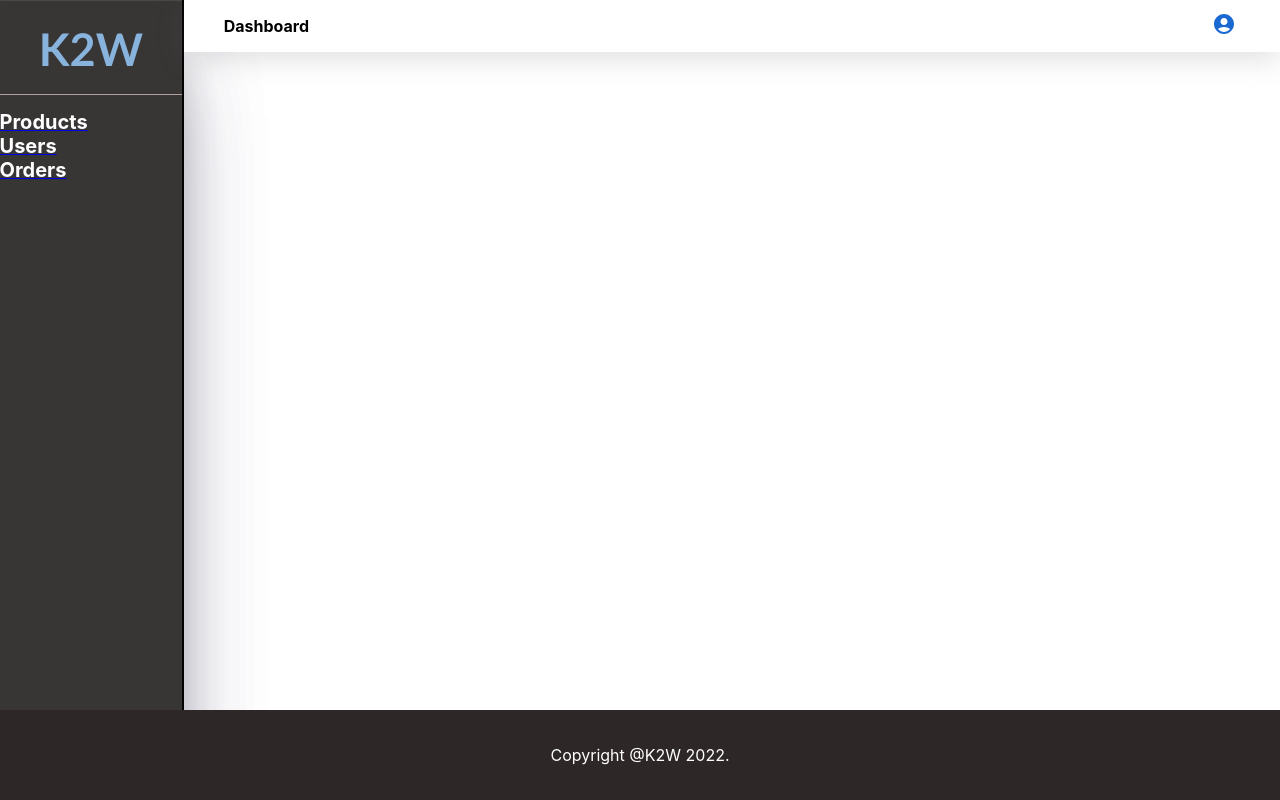
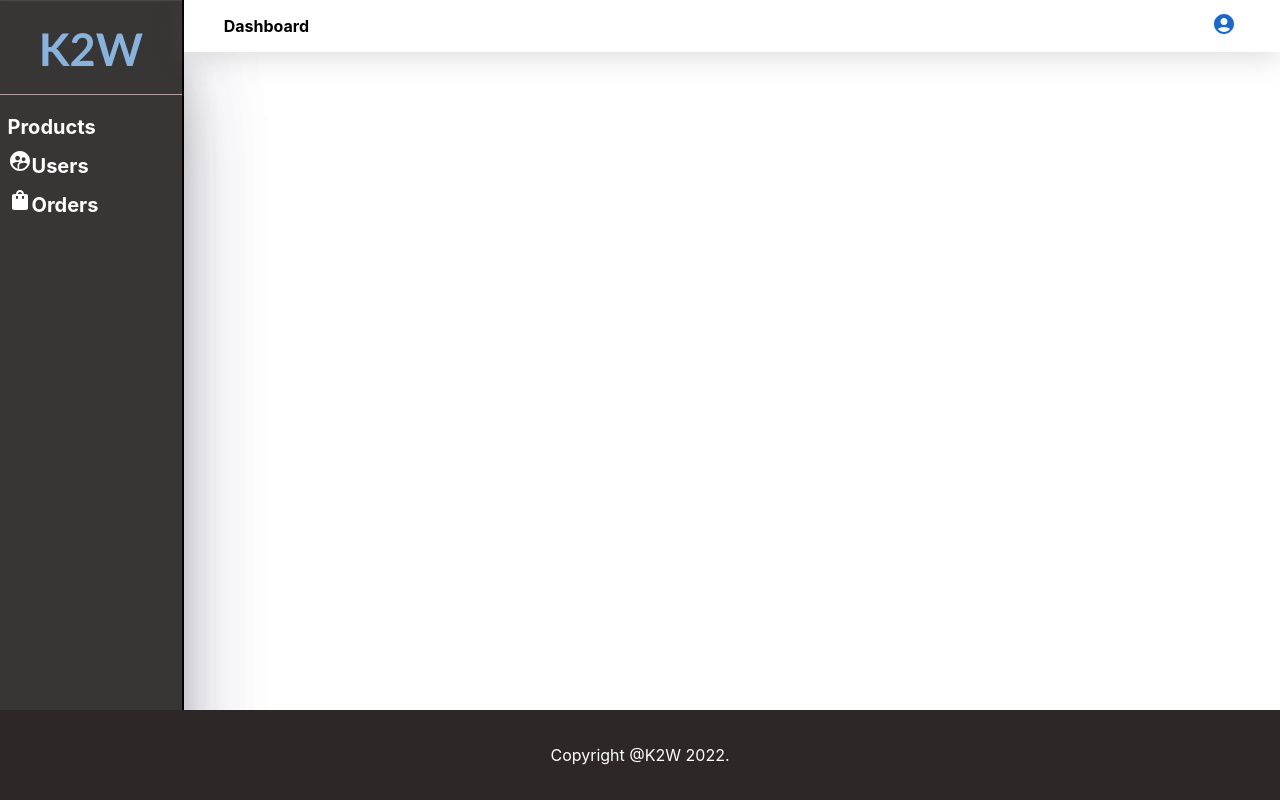
Before and after one commit to kenwekesa/reacthack, a React (Create React App) app: page / in a window 1280 px wide. Built offline with nearby package versions, Linux system fonts and the light colour scheme.

Commit message:
changed only links

```diff
--- a/src/components/sidebar/Sidebar.jsx
+++ b/src/components/sidebar/Sidebar.jsx
@@ -1,5 +1,10 @@
 import React from 'react'
 import { Link } from 'react-router-dom'
+
+import SupervisedUserCircleIcon from '@mui/icons-material/SupervisedUserCircle';
+
+import ShoppingBagIcon from '@mui/icons-material/ShoppingBag';
+
 
 import './sidebar.scss'
 
@@ -8,9 +13,9 @@ function Sidebar() {
     <div className='sidebar'>
       <span className='dash_head'>K2W</span>
       <div className='side_menu'>
-        <Link to='/products'><span className="menu_item">Products</span></Link>
-        <Link to='/users' ><span className="menu_item">Users</span></Link>
-        <Link to='orders'><span className="menu_item">Orders</span></Link>
+        <Link to='/products' className="menu_item"><span >Products</span></Link>
+        <Link to='/users' className="menu_item"><span><SupervisedUserCircleIcon />Users</span></Link>
+        <Link to='orders' className="menu_item"><span><ShoppingBagIcon />Orders</span></Link>
       </div>
     </div>
   )
--- a/src/components/sidebar/sidebar.scss
+++ b/src/components/sidebar/sidebar.scss
@@ -38,14 +38,19 @@
         {
             list-style: none;
             width: 100%;
-            text-align: center;
+            text-align: left;
             padding: 0;
+            text-decoration: none;
             padding-inline-start: 0;
             font-size: 20px;
             padding-top: 5px;
             font-weight: bold;
             padding-bottom: 5px;
             color: white;
+            span
+            {
+                margin-left: 8px;
+            }
 
             &:hover
             {
```
